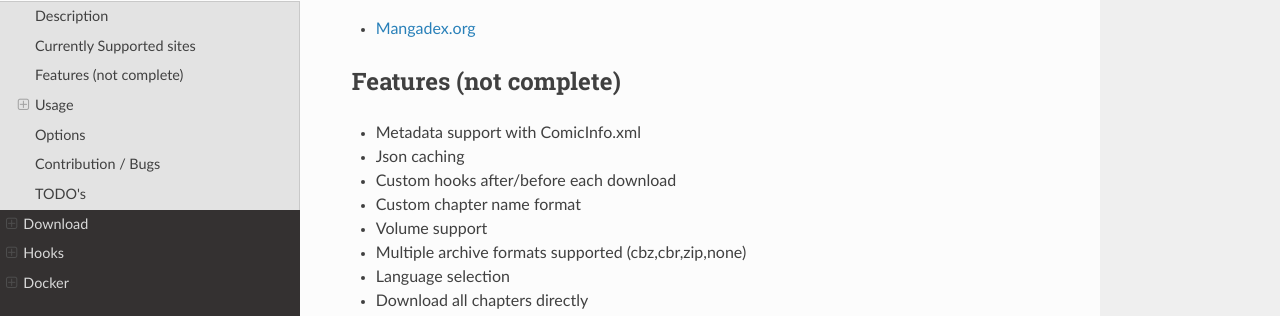
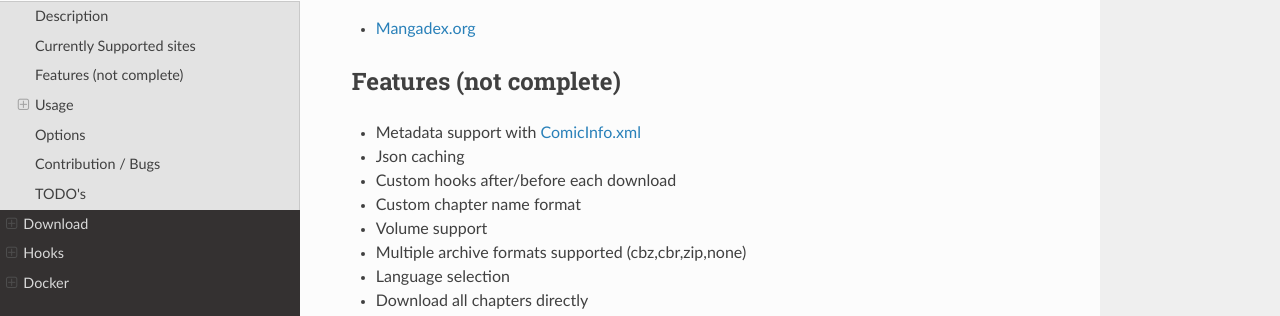
Before and after one commit to olofvndrhr/manga-dlp, an MkDocs documentation site: the page built from docs/pages/index.md, in a window 1280 px wide and 900 px high, scrolled down 674 px. Shown: the part 135-451 px from the top of the window. Built offline with MkDocs 1.6.1, drawn with Linux system fonts in a browser that asks for light colours; nearby versions of some CDN libraries; a script that is not in the unit is left out; part of the change alters nothing that is shown.

```diff
--- a/docs/pages/index.md
+++ b/docs/pages/index.md
@@ -44,7 +44,7 @@ you just want the folder with all the pictures use the flag `--format ""`.
 
 ## Features (not complete)
 
--   Metadata support with ComicInfo.xml
+-   Metadata support with [ComicInfo.xml](https://anansi-project.github.io/docs/comicinfo/intro)
 -   Json caching
 -   Custom hooks after/before each download
 -   Custom chapter name format
@@ -134,8 +134,8 @@ verbosity: [mutually_exclusive]
 
 For suggestions for improvement, just open a pull request.
 
-If you want to add support for a new site, there is an api [template file](./contrib/api_template.py) which you can use.
-And more infos and tools are in the contrib [README.md](contrib/README.md)
+If you want to add support for a new site, there is an api [template file](https://github.com/olofvndrhr/manga-dlp/tree/master/contrib/api_template.py) which you can use.
+And more infos and tools are in the contrib [README.md](https://github.com/olofvndrhr/manga-dlp/tree/master/contrib/README.md)
 
 Otherwise, you can open an issue with the name of the site which you want support for (not guaranteed to be
 implemented).
```
Also changed, not shown: README.md.
